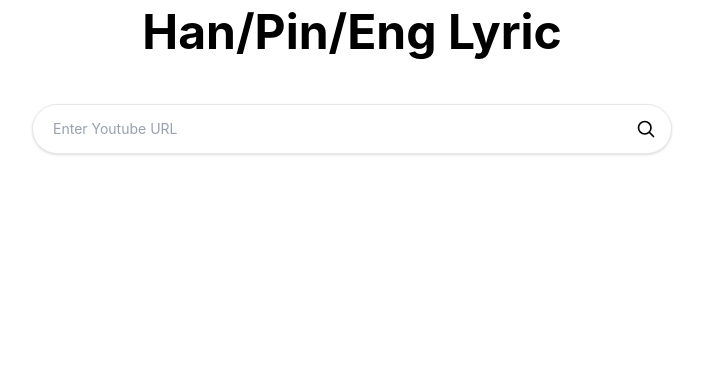
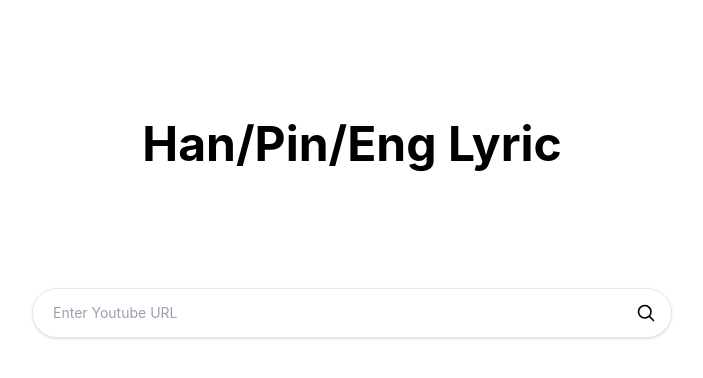
Before and after one commit to coffeeholixc/Lyrics-Finder, a React (Vite) app in the folder lyric-extractor-frontend/: page / in a window 1280 px wide. Shown: the top 378 px of the page, without its empty margins (288-991 px from the left). Built offline with nearby package versions, Linux system fonts and the light colour scheme.

Commit message:
chore: fix margin

```diff
--- a/lyric-extractor-frontend/src/App.jsx
+++ b/lyric-extractor-frontend/src/App.jsx
@@ -42,11 +42,11 @@
     <div className="mx-auto">
 {/* Header Web App Name */}
       <header  className = "text-center">
-        <h1 className = "text-5xl font-bold mt-2 mb-12">Han/Pin/Eng Lyric</h1>
+        <h1 className = "text-5xl font-bold mt-30 mb-30">Han/Pin/Eng Lyric</h1>
       </header>
 
 {/* Input Form */}
-      <div className="w-full md:w-3/4 lg:w-1/2 mx-auto">
+      <div className="w-full md:w-3/4 lg:w-1/2 mx-auto mb-24">
         <form onSubmit={handleFetchLyrics} className="relative group">
           {/* Search Bar */}
           <input
```
